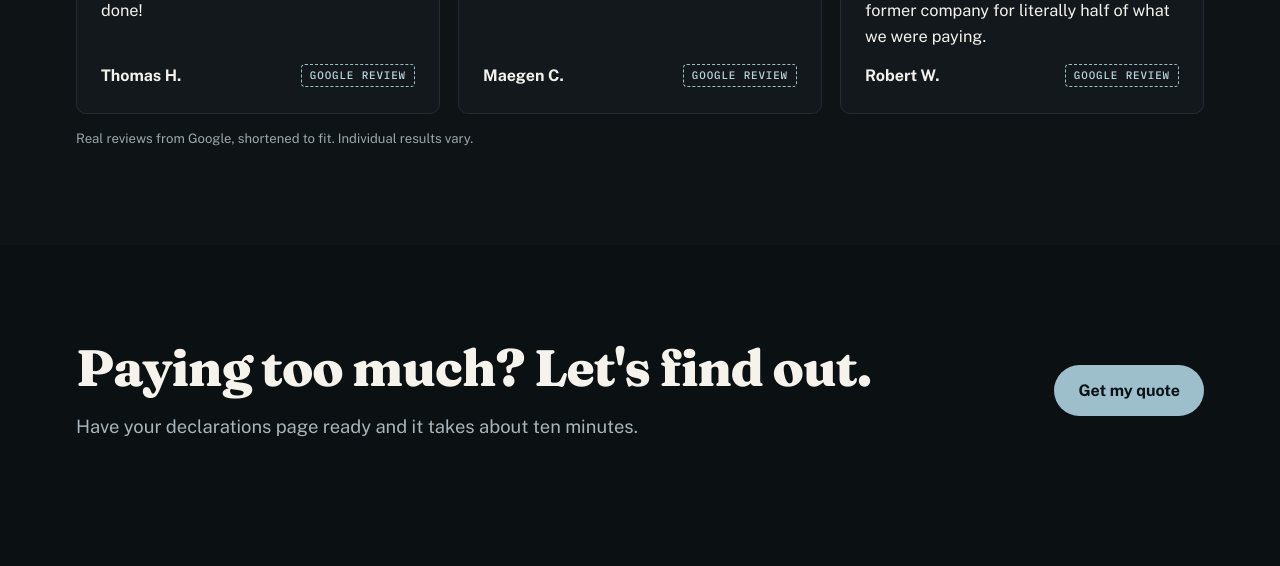
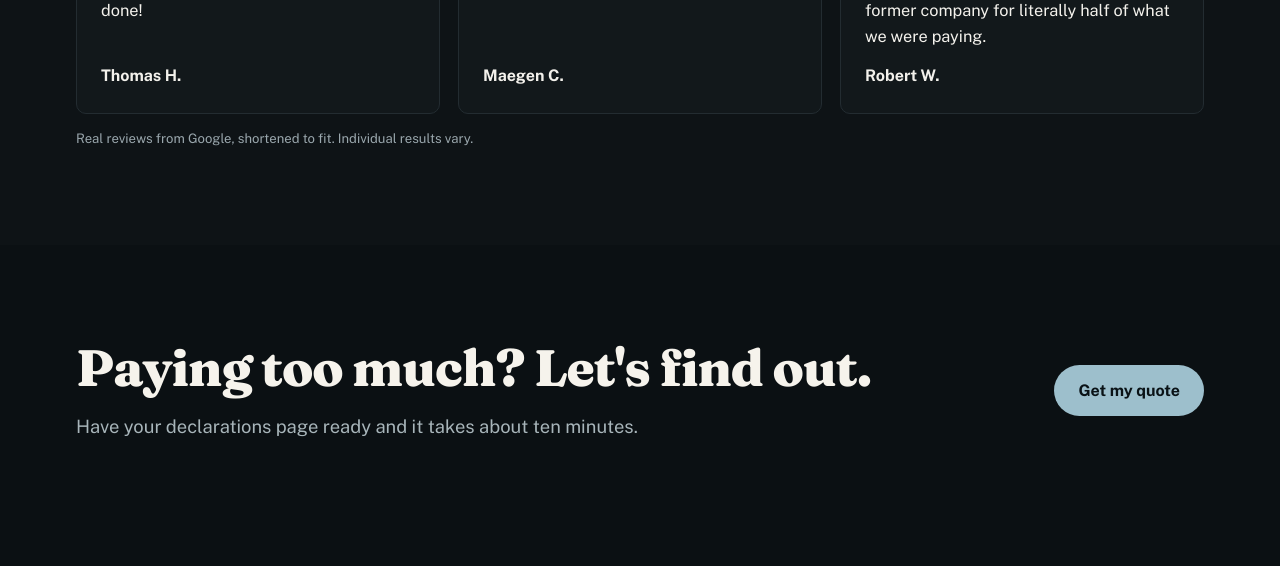
Before and after one commit to Tatethebroker/tatethebroker-site, a plain HTML site: page index.html in a window 1280 px wide. Shown: the part 3639-4205 px from the top of the page. Drawn offline with nearby package versions, Linux system fonts and the light colour scheme.

```diff
--- a/index.html
+++ b/index.html
@@ -497,9 +497,9 @@ input:focus,select:focus,textarea:focus{outline:2px solid var(--rock);border-col
         <h2>What clients say.</h2>
       </div>
       <div class="reviews">
-        <figure class="review"><div class="stars" aria-label="5 out of 5 stars">★★★★★</div><blockquote>Tate is one of the best insurance agents I&rsquo;ve come across in my 3 last years in business. He is quick, professional and won&rsquo;t let you in the dark for days wondering about your insurance questions. &hellip; Tate is the man I will be calling because I know he will get the job done!</blockquote><figcaption>Thomas H. <span class="sample">Google review</span></figcaption></figure>
-        <figure class="review"><div class="stars" aria-label="5 out of 5 stars">★★★★★</div><blockquote>Tate was absolutely incredible to work with &amp; went above &amp; beyond from start to finish. &hellip; He was patient, knowledgeable, incredibly thorough, and genuinely cared about making sure I had what was best for me &amp; my family rather than just rushing through the process.</blockquote><figcaption>Maegen C. <span class="sample">Google review</span></figcaption></figure>
-        <figure class="review"><div class="stars" aria-label="5 out of 5 stars">★★★★★</div><blockquote>Our former Insurance Company did a complete 180 on us after 17 years of home and Auto coverage. &hellip; Tate was AWESOME in finding us home and auto insurance before our deadline. On top of that, he was able to get us the SAME COVERAGE we previously had with our former company for literally half of what we were paying.</blockquote><figcaption>Robert W. <span class="sample">Google review</span></figcaption></figure>
+        <figure class="review"><div class="stars" aria-label="5 out of 5 stars">★★★★★</div><blockquote>Tate is one of the best insurance agents I&rsquo;ve come across in my 3 last years in business. He is quick, professional and won&rsquo;t let you in the dark for days wondering about your insurance questions. &hellip; Tate is the man I will be calling because I know he will get the job done!</blockquote><figcaption>Thomas H.</figcaption></figure>
+        <figure class="review"><div class="stars" aria-label="5 out of 5 stars">★★★★★</div><blockquote>Tate was absolutely incredible to work with &amp; went above &amp; beyond from start to finish. &hellip; He was patient, knowledgeable, incredibly thorough, and genuinely cared about making sure I had what was best for me &amp; my family rather than just rushing through the process.</blockquote><figcaption>Maegen C.</figcaption></figure>
+        <figure class="review"><div class="stars" aria-label="5 out of 5 stars">★★★★★</div><blockquote>Our former Insurance Company did a complete 180 on us after 17 years of home and Auto coverage. &hellip; Tate was AWESOME in finding us home and auto insurance before our deadline. On top of that, he was able to get us the SAME COVERAGE we previously had with our former company for literally half of what we were paying.</blockquote><figcaption>Robert W.</figcaption></figure>
       </div>
       <p class="review-note">Real reviews from Google, shortened to fit. Individual results vary.</p>
     </div>
```
